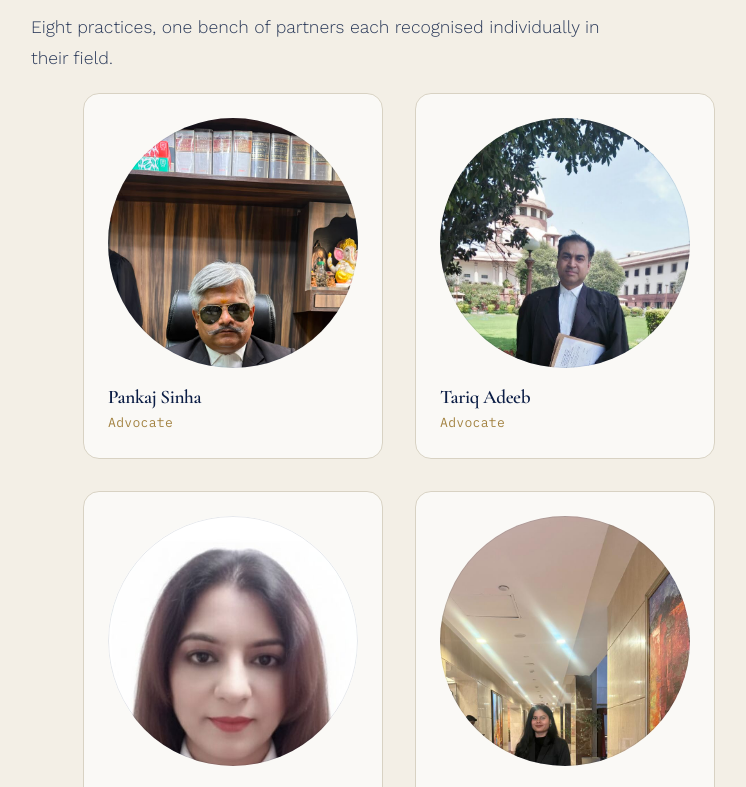
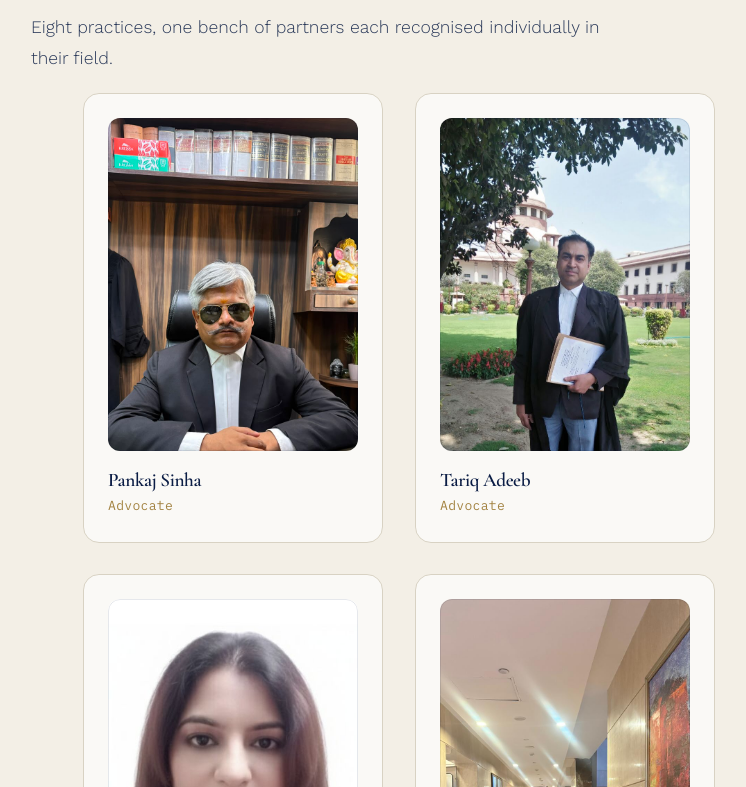
Before and after one commit to lawfirm-delhi/Lawfirm-Website, a React (Vite) app in the folder frontend/: page / in a window 1280 px wide. Shown: the part 3973-4760 px from the top of the page, without its empty margins (37-783 px from the left). Built offline with nearby package versions, Linux system fonts and the light colour scheme; no server answers.

Commit message:
style: fix team image format and aspect ratio

```diff
--- a/frontend/src/index.css
+++ b/frontend/src/index.css
@@ -1083,8 +1083,8 @@ h1, h2, h3, h4 {
   border-color: var(--border);
 }
 .team-photo {
-  aspect-ratio: 1 / 1;
-  border-radius: 50%;
+  aspect-ratio: 3 / 4;
+  border-radius: 12px;
   margin-bottom: 1.1rem;
   position: relative;
   overflow: hidden;
@@ -1094,7 +1094,7 @@ h1, h2, h3, h4 {
   content: '';
   position: absolute;
   inset: 0;
-  border-radius: 50%;
+  border-radius: 12px;
   border: 1px solid var(--divider);
 }
 .team-card h3 {
--- a/frontend/src/pages/Home.jsx
+++ b/frontend/src/pages/Home.jsx
@@ -323,27 +323,27 @@ export default function Home() {
             <p className="section-lede">Eight practices, one bench of partners each recognised individually in their field.</p>
             <div className="team-grid" style={{ display: 'flex', justifyContent: 'center', gap: '2rem', flexWrap: 'wrap' }}>
               <Link to="/team/pankaj-sinha" className="team-card reveal" style={{ textDecoration: 'none', color: 'inherit', maxWidth: '300px', width: '100%' }}>
-                <div className="team-photo" style={{ backgroundImage: 'url(/team/pankaj.jpeg)', backgroundSize: 'cover', backgroundPosition: 'top' }}></div>
+                <div className="team-photo" style={{ backgroundImage: 'url(/team/pankaj.jpeg)', backgroundSize: 'cover', backgroundPosition: 'center top' }}></div>
                 <h3>Pankaj Sinha</h3>
                 <p className="team-role">Advocate</p>
               </Link>
               <Link to="/team/tariq-adeeb" className="team-card reveal" style={{ textDecoration: 'none', color: 'inherit', maxWidth: '300px', width: '100%' }}>
-                <div className="team-photo" style={{ backgroundImage: 'url(/team/tariq.jpeg)', backgroundSize: 'cover', backgroundPosition: 'top' }}></div>
+                <div className="team-photo" style={{ backgroundImage: 'url(/team/tariq.jpeg)', backgroundSize: 'cover', backgroundPosition: 'center top' }}></div>
                 <h3>Tariq Adeeb</h3>
                 <p className="team-role">Advocate</p>
               </Link>
               <Link to="/team/kulwinder" className="team-card reveal" style={{ textDecoration: 'none', color: 'inherit', maxWidth: '300px', width: '100%' }}>
-                <div className="team-photo" style={{ backgroundImage: 'url(/team/kulwinder.jpeg)', backgroundSize: 'cover', backgroundPosition: 'top' }}></div>
+                <div className="team-photo" style={{ backgroundImage: 'url(/team/kulwinder.jpeg)', backgroundSize: 'cover', backgroundPosition: 'center top' }}></div>
                 <h3>Kulwinder</h3>
                 <p className="team-role">Advocate</p>
               </Link>
               <Link to="/team/garima" className="team-card reveal" style={{ textDecoration: 'none', color: 'inherit', maxWidth: '300px', width: '100%' }}>
-                <div className="team-photo" style={{ backgroundImage: 'url(/team/garima.jpeg)', backgroundSize: 'cover', backgroundPosition: 'top' }}></div>
+                <div className="team-photo" style={{ backgroundImage: 'url(/team/garima.jpeg)', backgroundSize: 'cover', backgroundPosition: 'center top' }}></div>
                 <h3>Garima</h3>
                 <p className="team-role">Advocate</p>
               </Link>
               <Link to="/team/humaira" className="team-card reveal" style={{ textDecoration: 'none', color: 'inherit', maxWidth: '300px', width: '100%' }}>
-                <div className="team-photo" style={{ backgroundImage: 'url(/team/humaira.jpeg)', backgroundSize: 'cover', backgroundPosition: 'top' }}></div>
+                <div className="team-photo" style={{ backgroundImage: 'url(/team/humaira.jpeg)', backgroundSize: 'cover', backgroundPosition: 'center top' }}></div>
                 <h3>Humaira</h3>
                 <p className="team-role">Advocate</p>
               </Link>
```
